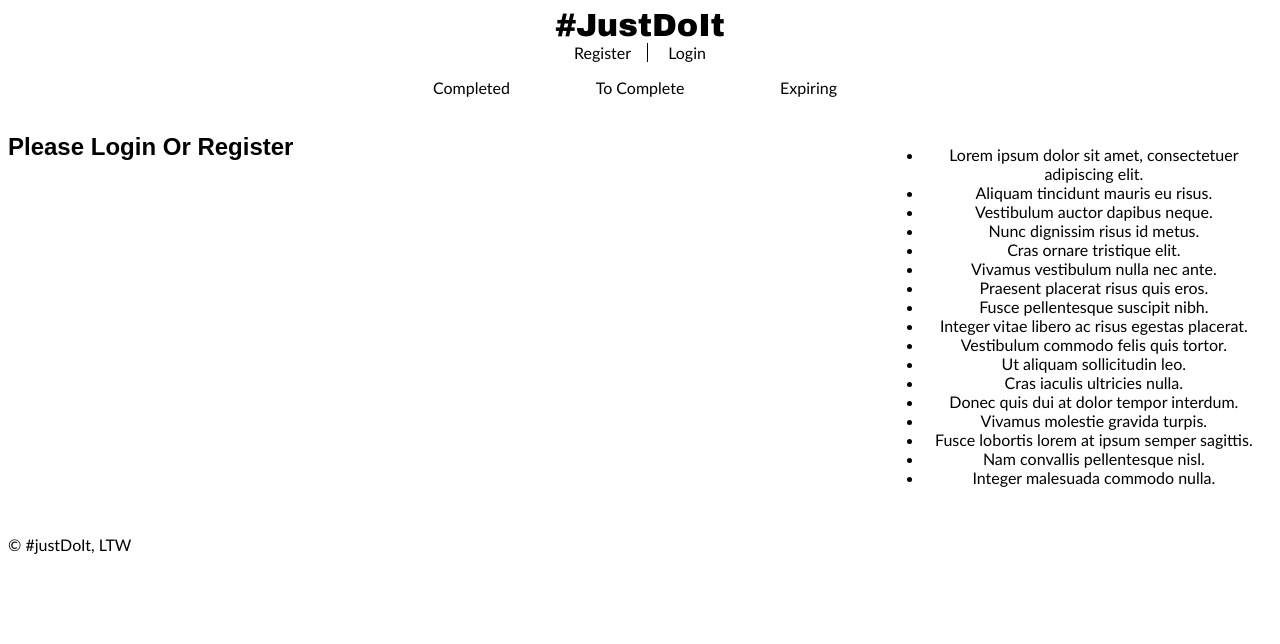
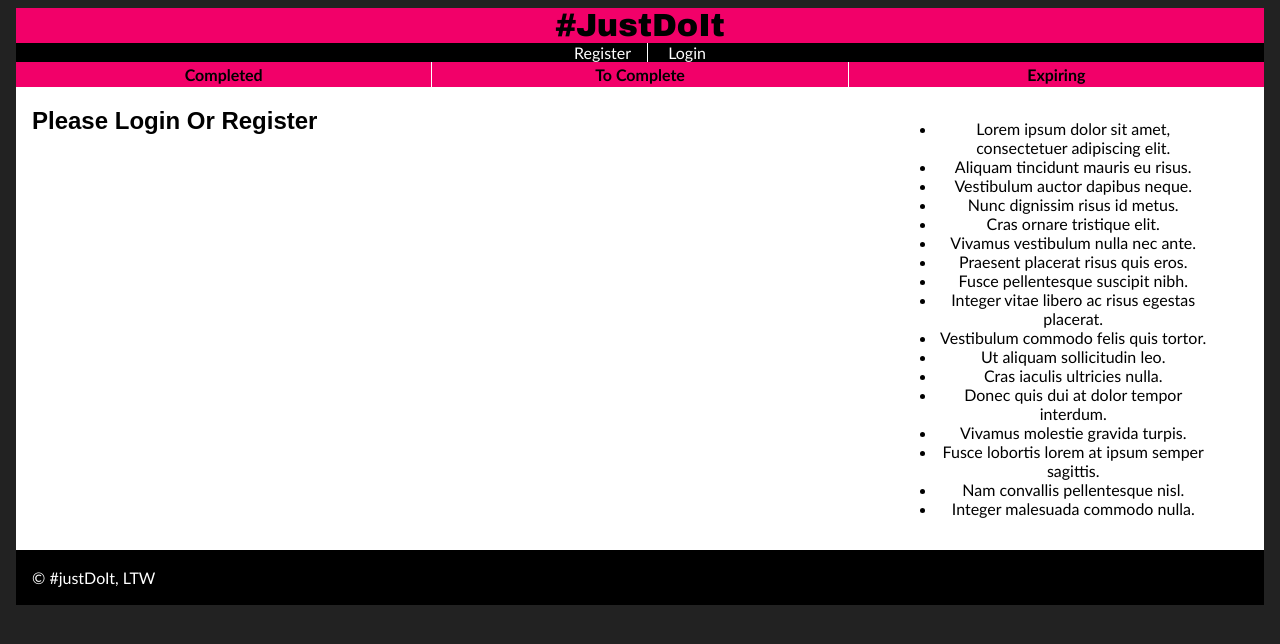
Before and after one commit to bruno02960/LTW, a PHP site: page /main in a window 1280 px wide. Shown: the top 644 px of the page. Run offline with PHP 8.4, Linux system fonts and the light colour scheme; data comes from the database, SQL or seed files in the repository.

Commit message:
CSS style updated

```diff
--- a/#justDoIt/style.css
+++ b/#justDoIt/style.css
@@ -1,15 +1,10 @@
-header h1 {
-    text-align: center;
-    font-family: Arial Black;
-    text-transform: capitalize;
-    /* font-kerning: none; */
+html {
+  background-color: #222222;
 }
 
 header > a {
     text-decoration: none;
     color: black;
-    /* text-align: center; */
-    /* padding-right: 1em; */
 }
 
 header {
@@ -17,21 +12,25 @@ header {
 }
 
 header h1 {
+    text-align: center;
+    font-family: Arial Black;
+    text-transform: capitalize;
     margin: 0;
+    background-color: #f20069;
 }
 
 .header {
-    /* text-decoration: none; */
+background-color: black;
 }
 
 .header > a {
     text-decoration: none;
-    color: black;
+    color: white;
 }
 
 header > div > a:nth-child(1) {
     padding-right: 1em;
-    border-right: 1px solid black;
+    border-right: 1px solid white;
 }
 
 header > div > a:nth-child(2) {
@@ -39,12 +38,12 @@ header > div > a:nth-child(2) {
 }
 
 aside#lists {
-    width: 30%;
+    width: 25%;
     display: inline-block;
     padding-top: 1em;
     padding-bottom: 1em;
+    padding-right: 1em;
     text-align: center;
-    /* font-family: Calibri; */
 }
 
 html {
@@ -53,7 +52,6 @@ html {
 
 #menu > ul {
     list-style: none;
-    /* text-decoration: none; */
 }
 
 #menu > ul > li > a {
@@ -70,15 +68,26 @@ html {
     width: 100%;
 }
 
-nav#menu > ul > li {
+nav#menu > ul > li:last-child {
     width: 100%;
     text-align: center;
+    font-weight: bold;
+    padding: 0.2em;
+    background-color: #f20069;
+}
+
+nav#menu > ul > li:nth-child(-n+2) {
+    width: 100%;
+    text-align: center;
+    font-weight: bold;
+    padding: 0.2em;
+    border-right: 1px solid white;
+    background-color: #f20069;
 }
 
 nav#menu {
-    width: 40%;
     margin: auto;
-    padding: 1em;
+    background-color: black;
 }
 
 .header {
@@ -89,8 +98,24 @@ nav#menu {
     display: inline-block;
     vertical-align: top;
     width: 69%;
+    padding-left: 1em;
 }
 
 #list > h1 {
   font-family: Arial;
 }
+
+body {
+  margin-left: 1em;
+  margin-right: 1em;
+  background-color: white;
+}
+
+footer {
+    background-color: black;
+    color: white;
+    padding-top: 0.1em;
+    padding-bottom: 0.1em;
+    padding-left: 1em;
+    padding-right: 1em;
+}
```
